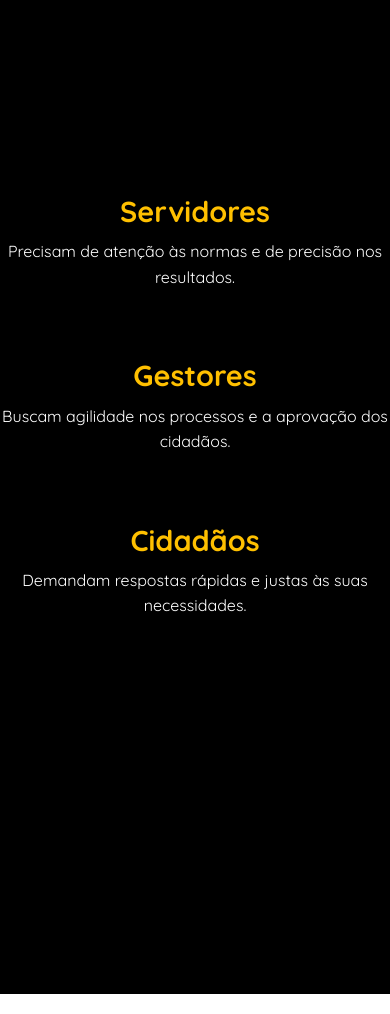
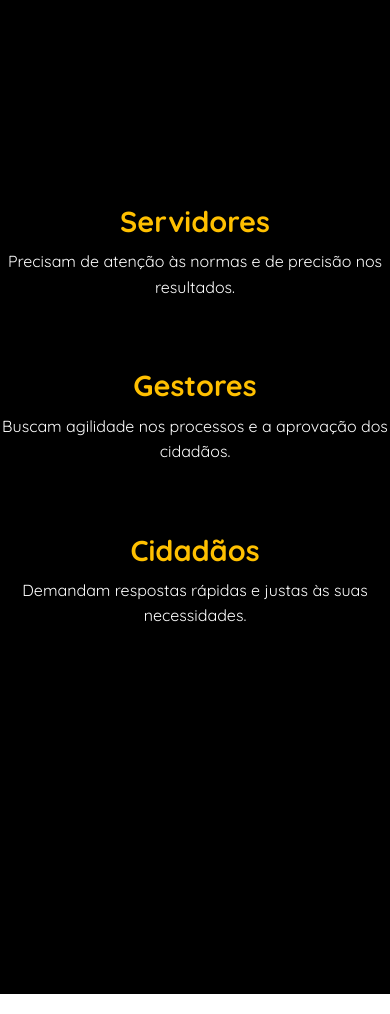
Before and after one commit to avalia-se/nexus, a Flask app: page / in a window 390 px wide. Shown: the part 2802-3816 px from the top of the page. Run offline with Flask 3, Linux system fonts and the light colour scheme; parts of the project's set-up code (start-up, migrations or seed data) failed here and were passed over.

Commit message:
Update index.html

```diff
--- a/templates/index.html
+++ b/templates/index.html
@@ -228,6 +228,14 @@
         }
 
         @media (max-width: 768px) {
+            #inicio .black-section::before {
+                content: ""; /* Cria uma linha invisível antes do primeiro item */
+                display: block;
+                height: 20px; /* Ajuste a altura para o espaçamento desejado */
+                width: 100%; /* Largura da linha fictícia */
+                background-color: transparent; /* Linha invisível */
+            }
+
             #inicio .black-section {
                 height: auto;
                 padding: 10px 0;
@@ -237,7 +245,6 @@
 
             #inicio .black-section .text-item {
                 width: 100%; /* Garante que os itens ocupem toda a linha */
-                margin-top: 20px;
                 margin: 20px 0; /* Ajuste o espaçamento entre os blocos de texto */
                 text-align: center;
                 position: relative;
@@ -245,7 +252,7 @@
 
             #inicio .black-section .text-item::after {
                 content: ""; /* Adiciona um espaço fictício (linha invisível) */
-                display: block; /* Para aumentar o espaço sobre "Servidores" */
+                display: block;
                 height: 2px; /* Altura da linha invisível */
                 margin: 20px 0; /* Espaçamento entre o fim de um bloco e o próximo título */
                 width: 50%; /* Largura da linha fictícia */
@@ -257,7 +264,6 @@
                 margin-bottom: 0;
             }
         }
-
 
         /* ESTILO PARA O CONTAINER CENÁRIO */
         /* Container com imagem de fundo e overlay */
```
